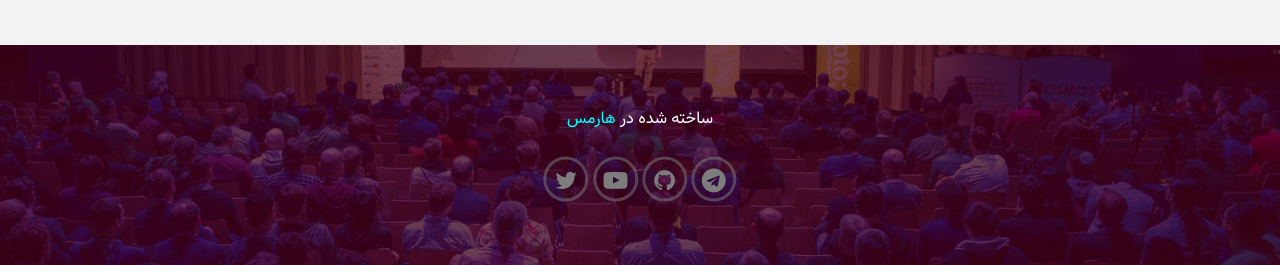
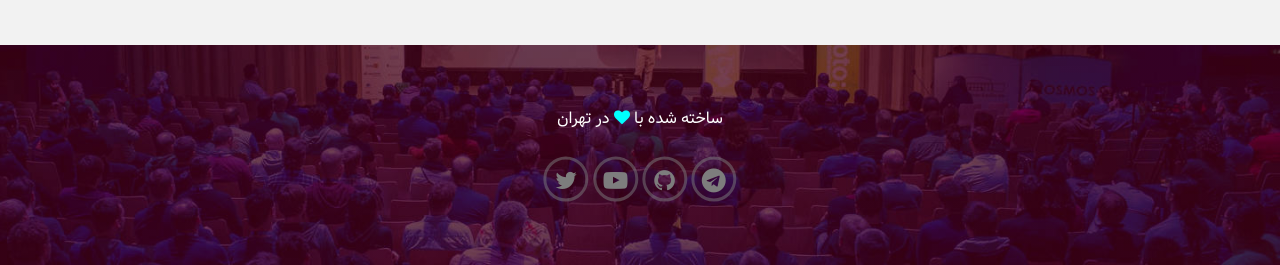
Before and after one commit to irlogcat/irlogcat.github.io, a Jekyll site: the page built from index.md, in a window 1280 px wide and 900 px high, scrolled down 4975 px. Shown: the part 635-900 px from the top of the window. Built offline with Jekyll 4.4.1, drawn with Linux system fonts in a browser that asks for light colours; our own code applies the rules of GitHub Pages for plain Markdown files.

Commit message:
remove unused files

```diff
--- a/_includes/footer.html
+++ b/_includes/footer.html
@@ -1,7 +1,8 @@
 <footer>
     <div class="my_container">
-        <p class="made_in"> ساخته شده در
-            <a href="http://harmas.ir" title=""> هارمس</a>
+        <p class="made_in"> ساخته شده با
+            <a class="fa fa-heart"></a>
+            در تهران
         </p>
         <a href="{{site.twitter}}" class="social_media" id="twitter">
             <span class="fa fa-twitter"></span>
```
Also changed, not shown: index.md (+0 -2 lines).
